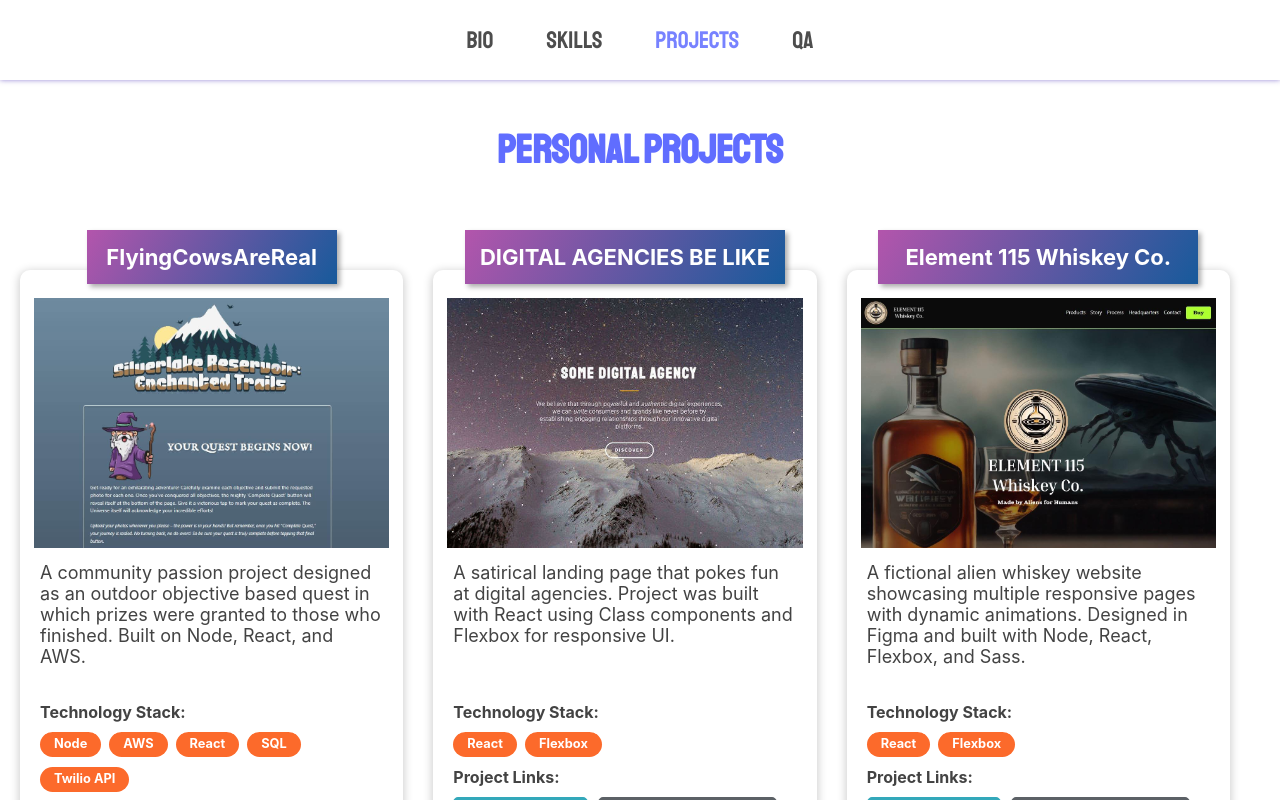
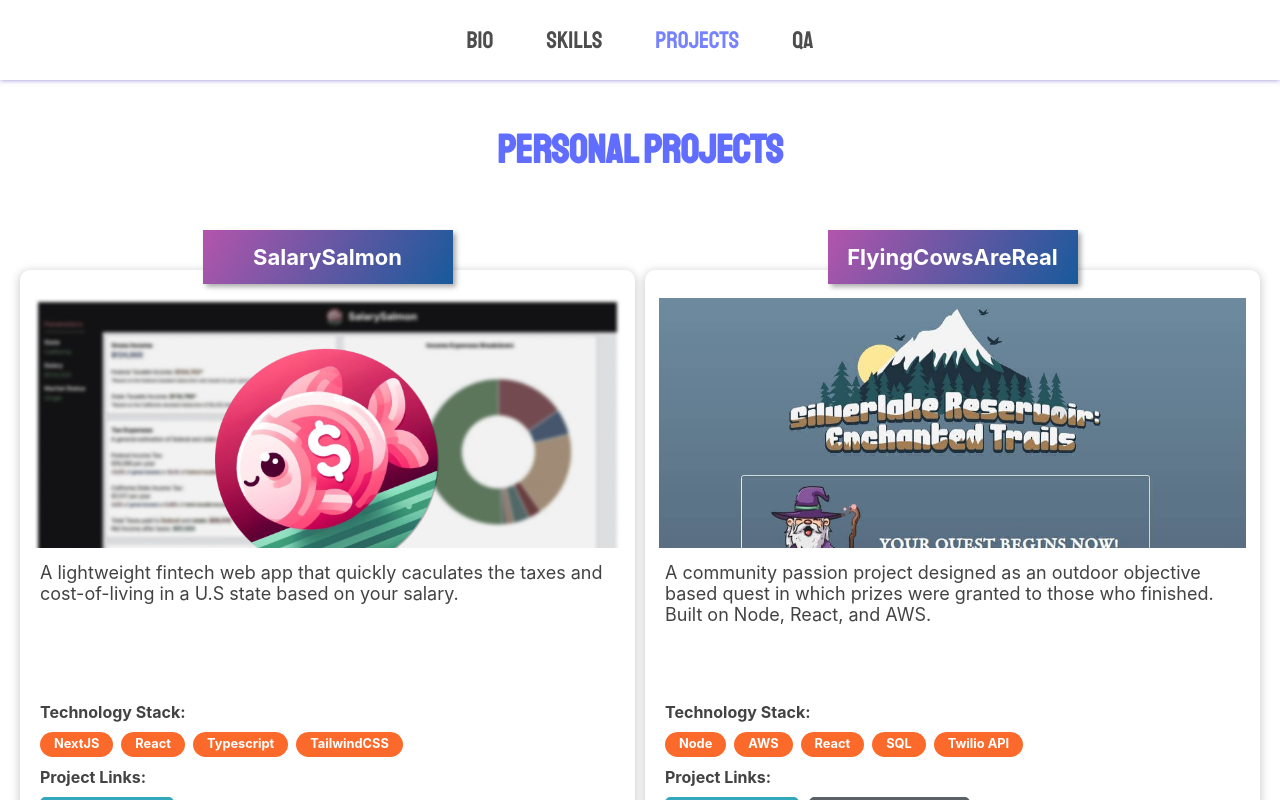
Before and after one commit to sok213/new-portolfio, a React (Create React App) app: page / in a window 1280 px wide. Both pictures are taken after a click on the button "Projects". Shown: the top 800 px of the page. Built offline with nearby package versions, Linux system fonts and the light colour scheme; a web font is replaced by a local one.

Commit message:
Add salary salmon app to project. Utilize CSS grid for projects page

```diff
--- a/src/Comps/Projects/Projects.js
+++ b/src/Comps/Projects/Projects.js
@@ -1,24 +1,37 @@
 import React, { Component, Fragment } from 'react';
 import s from './Projects.module.scss';
-import { FontAwesomeIcon } from '@fortawesome/react-fontawesome';
-import { faGamepad, faBuilding, faEnvelope, faCode } from '@fortawesome/free-solid-svg-icons';
 import thumbnail_1 from './../../Assets/thumbnail_1.jpg';
 import thumbnail_2 from './../../Assets/pol-thumbnail.jpg';
 import thumbnail_3 from './../../Assets/teddy-thumb.jpg';
 import thumbnail_4 from './../../Assets/flyer.JPG';
 import thumbnail_5 from './../../Assets/element115_thumbnail.jpg';
 import thumbnail_6 from './../../Assets/ewtx.jpg';
+import thumbnail_7 from './../../Assets/ss-thumbnail.jpg';
 
 export default function Projects() {
 
   const personalProjects = [
+    {
+      title: 'SalarySalmon',
+      desc: 'A lightweight fintech web app that quickly caculates the taxes and cost-of-living in a U.S state based on your salary.',
+      link_source: '',
+      link_project: 'https://salarysalmon.vercel.app/',
+      thumbnail: thumbnail_7,
+      top: '193px',
+      width: 250,
+      techStack: [
+        'NextJS',
+        'React',
+        'Typescript',
+        'TailwindCSS'
+      ]
+    },
     {
       title: 'FlyingCowsAreReal',
       desc: 'A community passion project designed as an outdoor objective based quest in which prizes were granted to those who finished. Built on Node, React, and AWS.',
       link_source: 'https://youtu.be/-Ib5q8gdhLQ',
       link_project: 'https://www.flyingcowsarereal.com/',
       thumbnail: thumbnail_4,
-      icon: faCode,
       top: '193px',
       width: 250,
       techStack: [
@@ -36,7 +49,6 @@ export default function Projects() {
       link_project: 'https://www.digitalagenciesbelike.com/',
       thumbnail: thumbnail_1,
       top: '190px',
-      icon: faBuilding,
       width: 320,
       techStack: [
         'React',
@@ -50,7 +62,6 @@ export default function Projects() {
       link_project: 'https://element115whiskey.com/',
       thumbnail: thumbnail_5,
       top: '190px',
-      icon: faBuilding,
       width: 320,
       techStack: [
         'React',
@@ -65,7 +76,6 @@ export default function Projects() {
       desc: 'A Shopify website in which I was involved in revamping the theme, improve mobile optimization, and uploading and merching of product catalog.',
       link_project: 'https://peopleofleisure.co/',
       thumbnail: thumbnail_2,
-      icon: faEnvelope,
       top: '201px',
       width: 250,
       techStack: [
@@ -78,7 +88,6 @@ export default function Projects() {
       desc: 'A Shopify website that I helped launch from the ground up. I assisted with theme edits, navigation development, and catalog.',
       link_project: 'https://teddyheadwear.com/',
       thumbnail: thumbnail_3,
-      icon: faCode,
       top: '193px',
       width: 220,
       techStack: [
@@ -91,7 +100,6 @@ export default function Projects() {
       desc: 'As a supporting developer, I built the clinical trials accordion component using jQuery and Bootstrap version 3.4 along with some custom CSS.',
       link_project: 'https://edgewisetx.com/clinical-trials',
       thumbnail: thumbnail_6,
-      icon: faCode,
       top: '193px',
       width: 370,
       techStack: [
@@ -120,9 +128,6 @@ export default function Projects() {
         title,
         desc,
         width,
-        icon,
-        top,
-        left,
         thumbnail,
         link_source,
         link_project,
@@ -138,9 +143,6 @@ export default function Projects() {
             <h3>{title}</h3>
           </div>
           <div className={s.card} style={{ backgroundImage: `url(${thumbnail})` }}>
-            {/* <div className={s.icon} style={{top, left}}>
-              <FontAwesomeIcon icon={icon} />
-            </div> */}
           </div>
           <div className={s.desc}>
             <div className={s.infoContainer}>
@@ -155,9 +157,12 @@ export default function Projects() {
               <span className={s.boldMe}>Project Links:</span>
               <div className={s.projectLinks}>
                 <a href={link_project} target="_blank" className={`${s.button} ${s.button__info}`}>View Project</a>
-                {key === 0 ?
+                {key === 1 &&
                   <a href={link_source}  target="_blank" className={`${s.button} ${s.button__dark}`}>Video Overview</a>
-                :
+                }
+
+                {
+                  key > 1 &&
                   <a href={link_source}  target="_blank" className={`${s.button} ${s.button__dark}`}>View Source Code</a>
                 }
               </div>
--- a/src/Comps/Projects/Projects.module.scss
+++ b/src/Comps/Projects/Projects.module.scss
@@ -11,19 +11,20 @@
 }
 
 .projectsContainer {
-  display: flex;
-  flex-direction: row;
   max-width: 1700px;
-  width: auto;
-  align-self: center;
-  justify-content: center;
+  width: 100%;
+  margin: auto;
+  gap: 10px;
+  display: grid;
+  grid-template-columns: repeat(4, 1fr);
 
-  @media screen and (max-width: 1200px) {
-    flex-wrap: wrap;
+
+  @media (max-width: 1400px) {
+    grid-template-columns: repeat(2, 1fr);
   }
 
-  @media screen and (max-width: 900px) {
-    flex-direction: column;
+  @media (max-width: 850px) {
+    grid-template-columns: repeat(1, 1fr);
   }
 }
 
@@ -77,7 +78,7 @@
 
 .projectCardContainer {
   padding: 0;
-  max-width: 31.5%;
+  // max-width: 31.5%;
   width: 100%;
   height: auto;
   border-radius: 10px;
@@ -103,19 +104,6 @@
 
   &:nth-child(5) {
     animation-delay: 1s;
-  }
-
-  @media screen and (max-width: 1200px) {
-    max-width: 48%;
-  }
-
-  @media screen and (max-width: 900px) {
-    max-width: 80%;
-    align-self: center;
-  }
-
-  @media screen and (max-width: 900px) {
-    max-width: 100%;
   }
 }
 
```
Also changed, not shown: src/Assets/ss-thumbnail.jpg (added).
